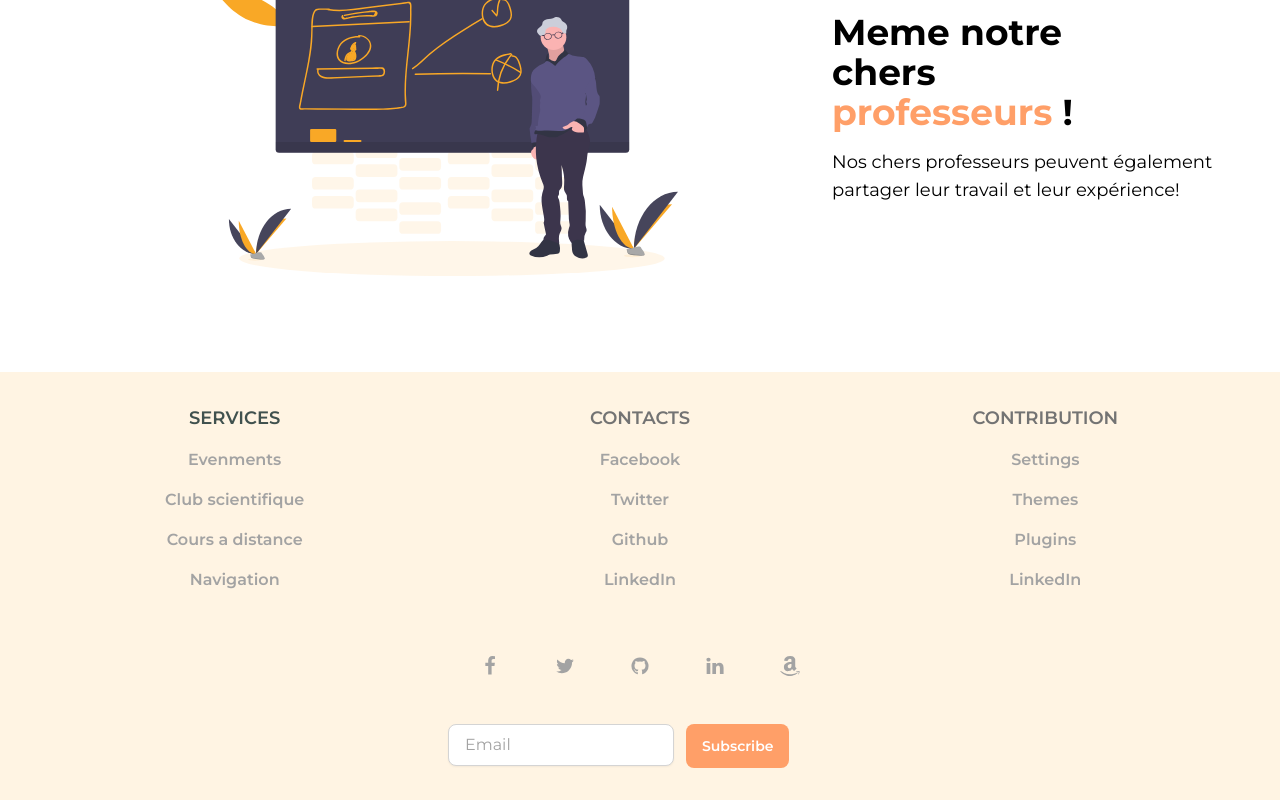
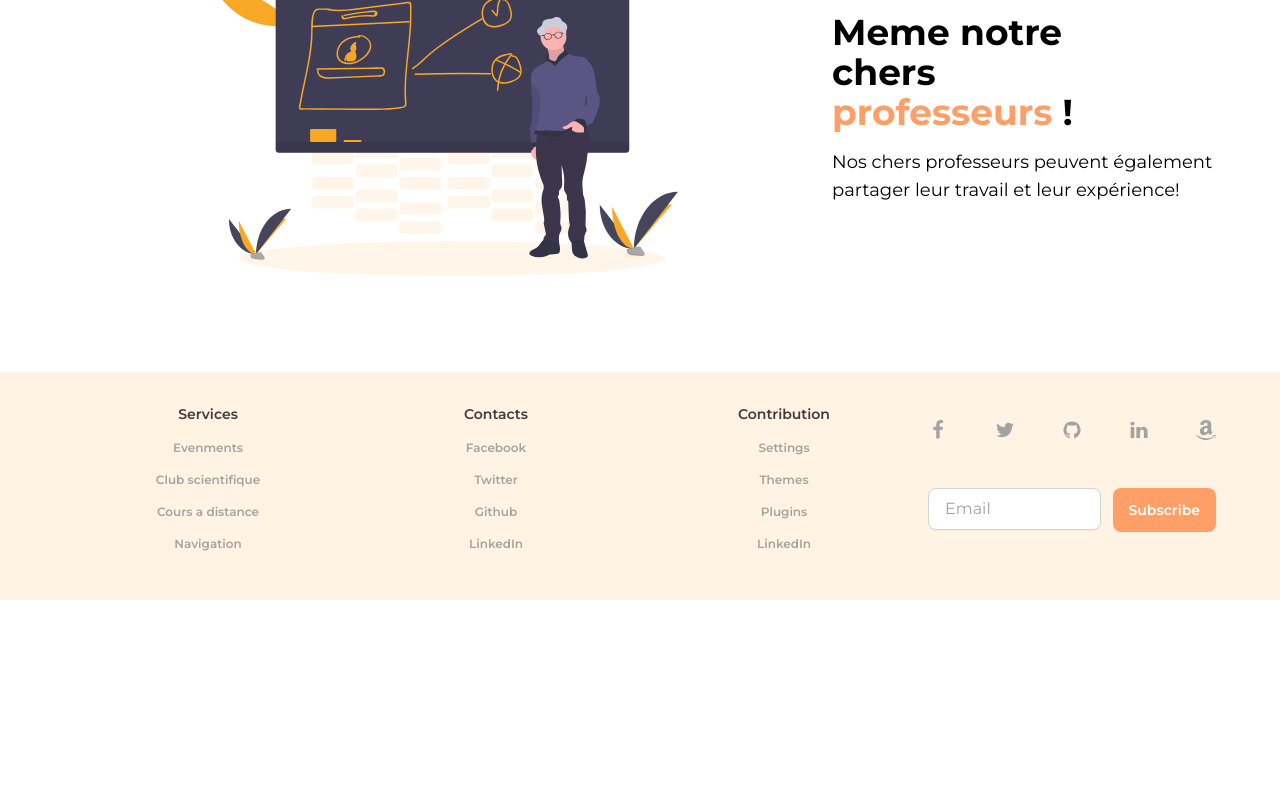
Before and after one commit to abdouAoufi/INGM_BOUMERDES, a React (Create React App) app in the folder fsi/: page / in a window 1280 px wide. Shown: the part 1979-2779 px from the top of the page. After the commit the page ends 2579 px from the top, so only its background shows below. Built offline with nearby package versions, Linux system fonts and the light colour scheme.

Commit message:
finsh styke auth

```diff
--- a/fsi/src/components/Footer/Footer.js
+++ b/fsi/src/components/Footer/Footer.js
@@ -5,71 +5,73 @@ function Footer() {
   return (
     <footer className="bg-bgcolor dark:bg-gray-800 pt-8 pb-8 xl:pt-8">
       <div className="max-w-screen-lg xl:max-w-screen-xl mx-auto px-4 sm:px-6 md:px-8 text-gray-400 dark:text-gray-300">
-        <ul className="text-lg font-light pb-8 flex flex-wrap justify-center">
-          <li className="w-1/2 md:w-1/3 lg:w-1/3">
+          <div className="max-w-screen-lg xl:max-w-screen-xl mx-auto px-4 sm:px-6 md:px-8 text-gray-400 dark:text-gray-300">
+            <ul className="text-lg font-light  flex flex-wrap justify-center">
+              <li className="w-1/2 md:w-1/4 lg:w-1/4">
                 <div className="text-center">
-              <h2 className="text-black dark:text-gray-200 text-md font-semibold uppercase mb-4">
+                  <h2 className="text-black dark:text-gray-200 text-sm  font-semibold capitalize mb-4">
                     Services
                   </h2>
                   <ul>
-                <li className="mb-4 text-base text-gray font-semibold hover:text-gray-800 dark:hover:text-white transition-colors duration-200">
+                    <li className="mb-4 text-xs text-gray-400 font-semibold hover:text-gray-800 dark:hover:text-white transition-colors duration-200">
                       <a href="/">Evenments</a>
                     </li>
-                <li className="mb-4 text-base text-gray font-semibold hover:text-gray-800 dark:hover:text-white transition-colors duration-200">
+                    <li className="mb-4 text-xs text-gray font-semibold hover:text-gray-800 dark:hover:text-white transition-colors duration-200">
                       <a href="/">Club scientifique </a>
                     </li>
-                <li className="mb-4 text-base text-gray font-semibold hover:text-gray-800 dark:hover:text-white transition-colors duration-200">
+                    <li className="mb-4 text-xs text-gray font-semibold hover:text-gray-800 dark:hover:text-white transition-colors duration-200">
                       <a href="/">Cours a distance</a>
                     </li>
-                <li className="mb-4 text-base text-gray font-semibold hover:text-gray-800 dark:hover:text-white transition-colors duration-200">
+                    <li className="mb-4 text-xs text-gray font-semibold hover:text-gray-800 dark:hover:text-white transition-colors duration-200">
                       <a href="/">Navigation</a>
                     </li>
                   </ul>
                 </div>
               </li>
-          <li className="w-1/2 md:w-1/3 lg:w-1/3">
+              <li className="hidden md:block w-1/2 md:w-1/4 lg:w-1/4">
                 <div className="text-center">
-              <h2 className="text-gray-500 dark:text-gray-200 text-md font-semibold uppercase mb-4">
+                  <h2 className="text-black  dark:text-gray-200 text-sm font-semibold capitalize mb-4">
                     Contacts
                   </h2>
                   <ul>
-                <li className="mb-4 text-base text-gray font-semibold hover:text-gray-800 dark:hover:text-white transition-colors duration-200">
+                    <li className="mb-4 text-xs text-gray font-semibold hover:text-gray-800 dark:hover:text-white transition-colors duration-200">
                       <a href="/">Facebook</a>
                     </li>
-                <li className="mb-4 text-base text-gray font-semibold hover:text-gray-800 dark:hover:text-white transition-colors duration-200">
+                    <li className="mb-4 text-xs text-gray font-semibold hover:text-gray-800 dark:hover:text-white transition-colors duration-200">
                       <a href="/">Twitter</a>
                     </li>
-                <li className="mb-4 text-base text-gray font-semibold hover:text-gray-800 dark:hover:text-white transition-colors duration-200">
+                    <li className="mb-4 text-xs text-gray font-semibold hover:text-gray-800 dark:hover:text-white transition-colors duration-200">
                       <a href="/">Github</a>
                     </li>
-                <li className="mb-4 text-base text-gray font-semibold hover:text-gray-800 dark:hover:text-white transition-colors duration-200">
+                    <li className="mb-4 text-xs text-gray font-semibold hover:text-gray-800 dark:hover:text-white transition-colors duration-200">
                       <a href="/">LinkedIn</a>
                     </li>
                   </ul>
                 </div>
               </li>
-          <li className="w-1/2 md:w-1/3 lg:w-1/3">
+
+              <li className="w-full md:w-1/4 lg:w-1/4">
                 <div className="text-center">
-              <h2 className="text-gray-500 dark:text-gray-200 text-md font-semibold uppercase mb-4">
+                  <h2 className="text-black dark:text-gray-200 text-sm font-semibold capitalize mb-4">
                     Contribution
                   </h2>
                   <ul>
-                <li className="mb-4 text-base text-gray font-semibold hover:text-gray-800 dark:hover:text-white transition-colors duration-200">
+                    <li className="mb-4 text-xs text-gray font-semibold hover:text-gray-800 dark:hover:text-white transition-colors duration-200">
                       <a href="/">Settings</a>
                     </li>
-                <li className="mb-4 text-base text-gray font-semibold hover:text-gray-800 dark:hover:text-white transition-colors duration-200">
+                    <li className="mb-4 text-xs text-gray font-semibold hover:text-gray-800 dark:hover:text-white transition-colors duration-200">
                       <a href="/">Themes</a>
                     </li>
-                <li className="mb-4 text-base text-gray font-semibold hover:text-gray-800 dark:hover:text-white transition-colors duration-200">
+                    <li className="mb-4 text-xs text-gray font-semibold hover:text-gray-800 dark:hover:text-white transition-colors duration-200">
                       <a href="/">Plugins</a>
                     </li>
-                <li className="mb-4 text-base text-gray font-semibold hover:text-gray-800 dark:hover:text-white transition-colors duration-200">
+                    <li className="mb-4 text-xs text-gray font-semibold hover:text-gray-800 dark:hover:text-white transition-colors duration-200">
                       <a href="/">LinkedIn</a>
                     </li>
                   </ul>
                 </div>
               </li>
-        </ul>
+              <li className="w-full md:w-1/3 lg:w-1/4">
                 <div className="pt-4 flex   max-w-xs mx-auto items-center justify-between">
                   <a href="/">
                     <svg
@@ -145,6 +147,9 @@ function Footer() {
                     <Button>Subscribe</Button>
                   </form>
                 </div>
+              </li>
+            </ul>
+          </div>
       </div>
     </footer>
   );
--- a/fsi/src/containers/Welcome/Welcome.js
+++ b/fsi/src/containers/Welcome/Welcome.js
@@ -39,7 +39,7 @@ function Welcome() {
       <main>
         <div className="pt-12 bg-bgcolor lg:h-screen">
           <div className=" px-12  mx-auto flex flex-wrap flex-col md:flex-row items-center">
-            <div className="flex flex-col w-full md:w-2/5 justify-center items-start text-center md:text-left">
+            <div className="flex flex-col w-full md:w-2/5 justify-center items-center md:items-start text-center md:text-left">
               <p className=" tracking-loose w-full font-semibold">
                 Êtes-vous fatigué de manquer de nouvelles sur l'université
                 &#127758; ?
@@ -52,7 +52,8 @@ function Welcome() {
               <p className="leading-normal text-2xl mb-8">
                 Un site Web simple pour vous tenir au courant de notre faculté
               </p>
-              <button className="mx-2 lg:mx-0 hover:underline bg-primary text-white font-bold rounded-full my-6 py-4 px-8 shadow-lg focus:outline-none transform transition hover:scale-105 duration-300 ease-in-out">
+              {/* // ! Button */}
+              <button className="mx-2 lg:mx-0  bg-primary text-white font-bold rounded-full my-6 py-4 px-8 shadow-lg focus:outline-none transform transition hover:scale-105 duration-300 ease-in-out">
                 S'inscrire
               </button>
             </div>
--- a/fsi/tailwind.config.js
+++ b/fsi/tailwind.config.js
@@ -16,7 +16,7 @@ module.exports = {
       colors: {
         transparent: "transparent",
         current: "currentColor",
-        black: "#40514e",
+        black: "#3f3b3b",
         white: colors.white,
         gray: colors.trueGray,
         indigo: colors.indigo,
```
Also changed, not shown: fsi/src/containers/Auth/Auth.js (+7 -28 lines). Lines whose indentation alone changed are shown as unchanged.
